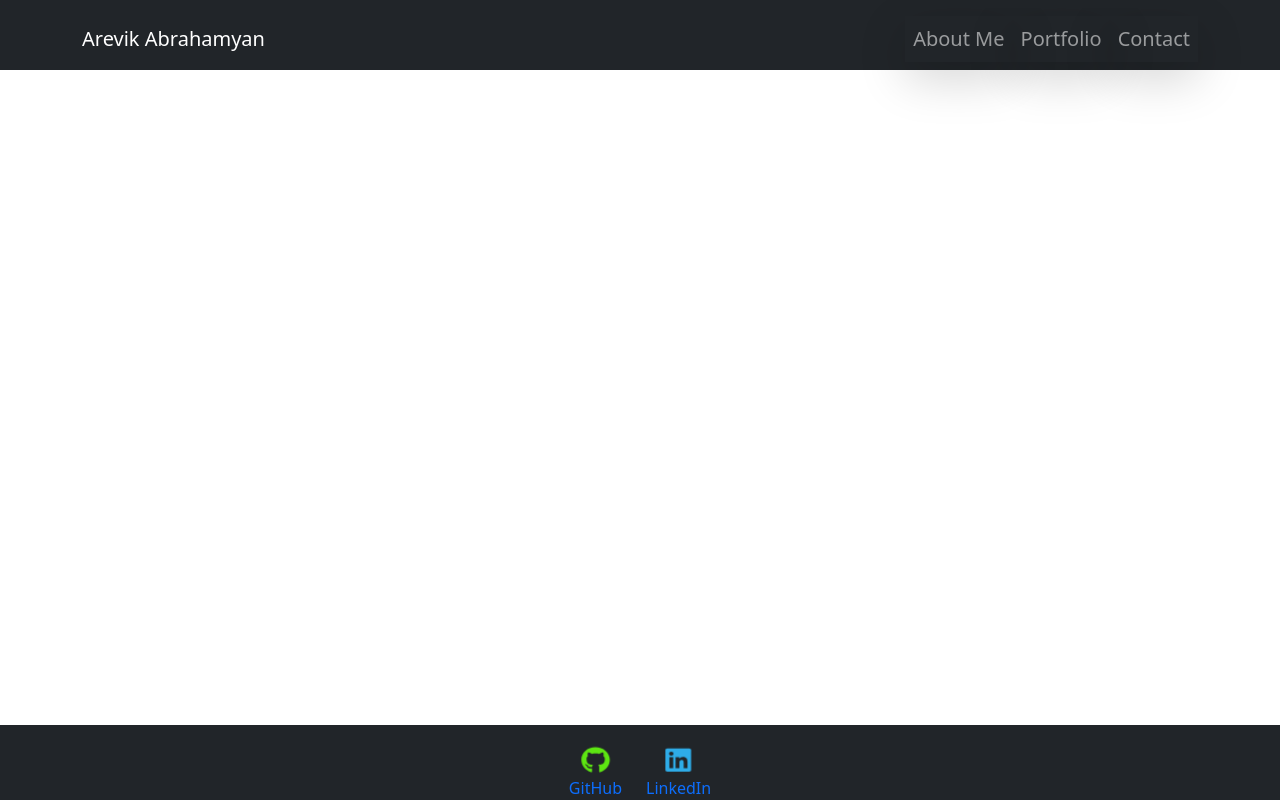
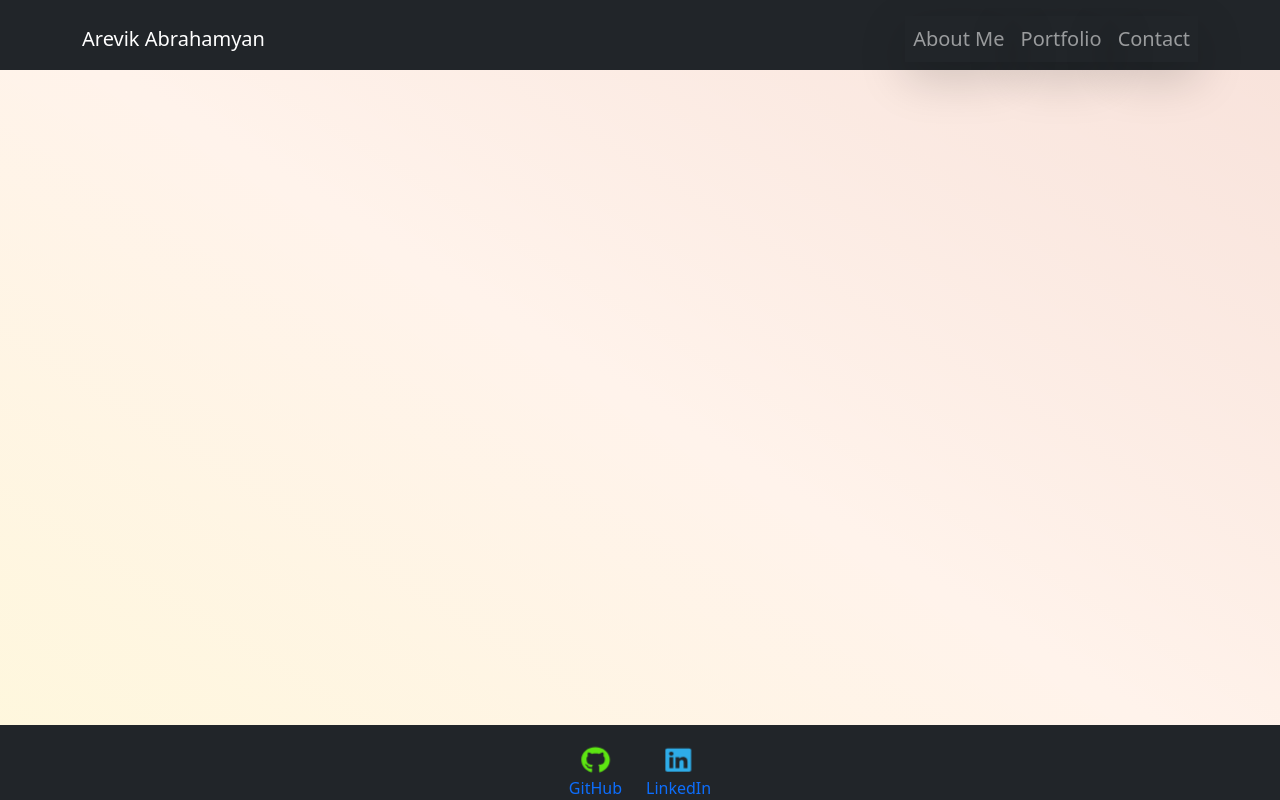
Before and after one commit to Sunny9810/React-Portfolio, a React (Create React App) app: page / in a window 1280 px wide. Built offline with nearby package versions, Linux system fonts and the light colour scheme.

Commit message:
adding styling for app

```diff
--- a/src/style/App.css
+++ b/src/style/App.css
@@ -1,38 +1,25 @@
-.App {
-  text-align: center;
+/* APP SECTION */
+
+/* Set default font for HTML element and line height */
+html {
+  font-family: "Arial", -apple-system, BlinkMacSystemFont, "Segoe UI", "Roboto",
+    "Oxygen", "Ubuntu", "Cantarell", "Fira Sans", "Droid Sans", "Helvetica Neue",
+    sans-serif;
+  line-height: 1.6;
 }
-
-.App-logo {
-  height: 40vmin;
-  pointer-events: none;
+/* Set height, margin, and background image for body element */
+body {
+  height: 100%;
+  margin: 0;
+  -webkit-font-smoothing: antialiased;
+  -moz-osx-font-smoothing: grayscale;
+  background-image: linear-gradient(
+    to top right,
+    #fac90624 0%,
+    #ff660014 50%,
+    #cc330025 100%
+  );
+  background-repeat: no-repeat;
+  background-attachment: fixed;
+  min-height: 100vh;
 }
-
-@media (prefers-reduced-motion: no-preference) {
-  .App-logo {
-    animation: App-logo-spin infinite 20s linear;
-  }
-}
-
-.App-header {
-  background-color: #282c34;
-  min-height: 100vh;
-  display: flex;
-  flex-direction: column;
-  align-items: center;
-  justify-content: center;
-  font-size: calc(10px + 2vmin);
-  color: white;
-}
-
-.App-link {
-  color: #61dafb;
-}
-
-@keyframes App-logo-spin {
-  from {
-    transform: rotate(0deg);
-  }
-  to {
-    transform: rotate(360deg);
-  }
-}
```
